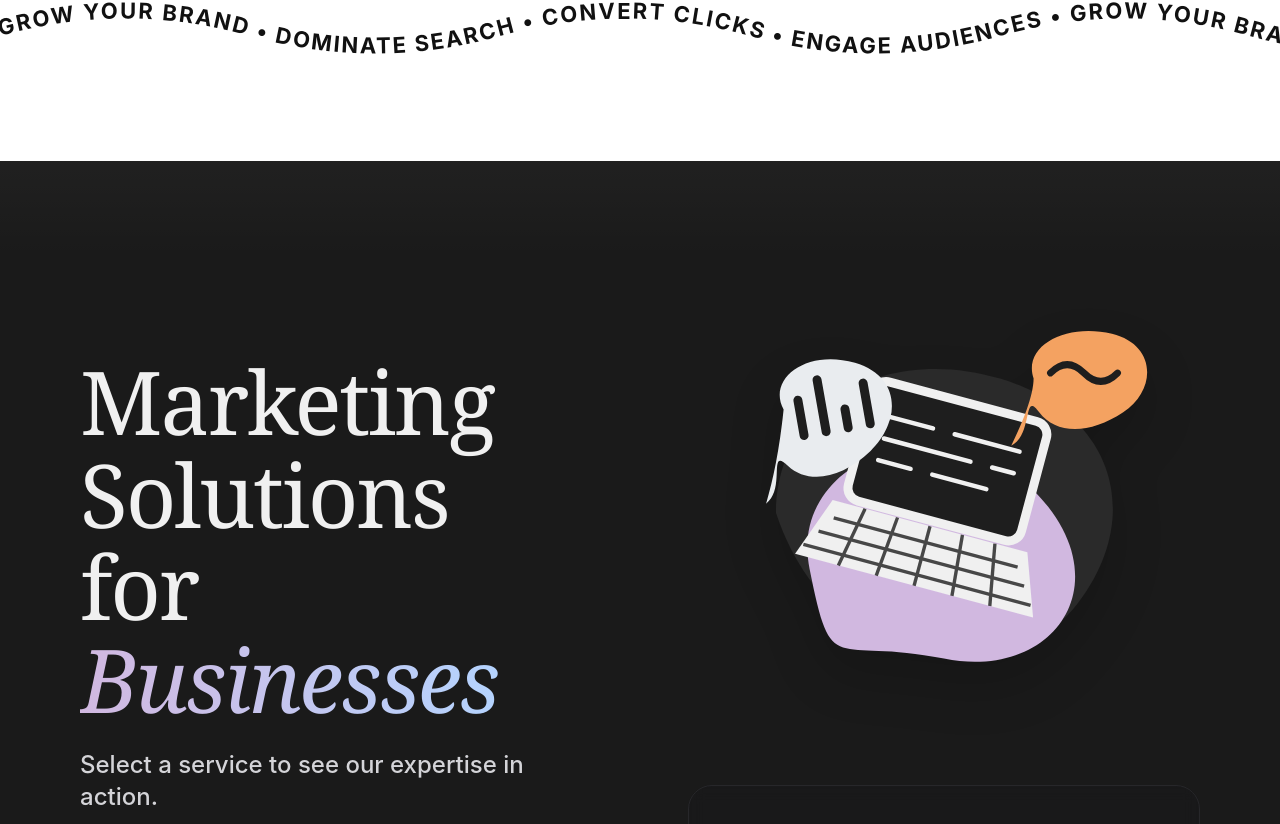
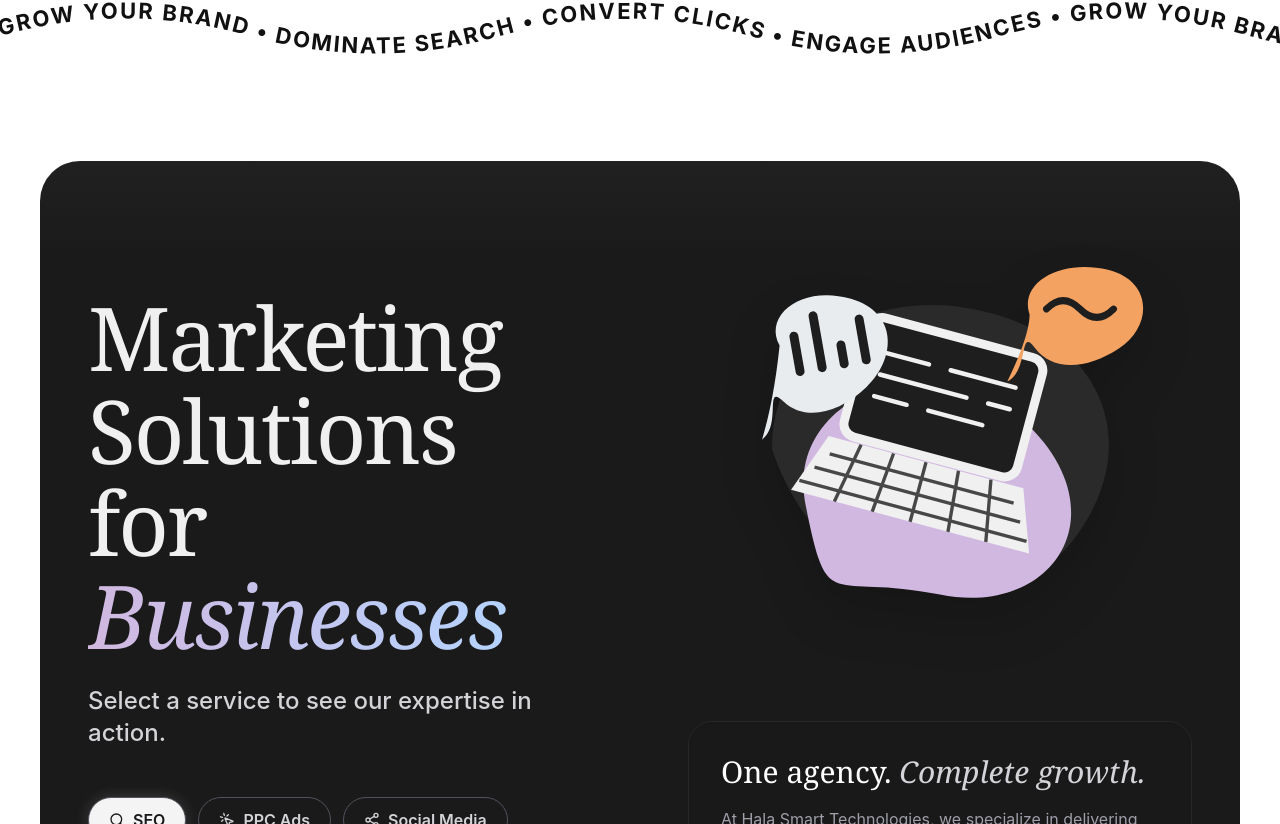
Before and after one commit to iamsaifaii/hala, a Next.js app: page / in a window 1280 px wide. Shown: the part 596-1420 px from the top of the page. Built offline with nearby package versions, Linux system fonts and the light colour scheme.

Commit message:
Reduce padding and add rounded corners to MarketingSolutions

```diff
--- a/src/components/MarketingSolutions/MarketingSolutions.tsx
+++ b/src/components/MarketingSolutions/MarketingSolutions.tsx
@@ -18,7 +18,7 @@ export default function MarketingSolutions() {
   ];
 
   return (
-    <section className="w-full bg-[#1a1a1a] px-6 md:px-12 lg:px-20 py-24 md:py-32 relative overflow-hidden">
+    <section className="w-[calc(100%-2rem)] md:w-[calc(100%-4rem)] lg:max-w-[1200px] mx-auto bg-[#1a1a1a] px-6 md:px-8 lg:px-12 py-12 md:py-16 relative overflow-hidden rounded-[32px] md:rounded-[40px] my-8 md:my-12">
 
       {/* Background decorative elements (subtle grain/texture would go here in prod) */}
       <div className="absolute top-0 right-0 w-full h-24 bg-gradient-to-b from-[#f8f6ed] to-transparent opacity-[0.03]"></div>
```
